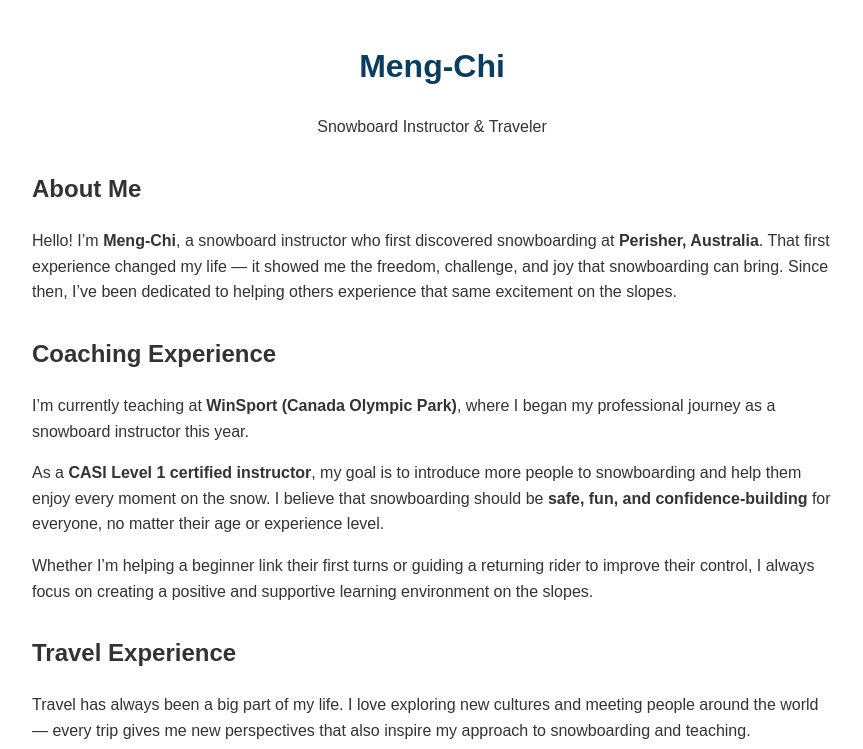
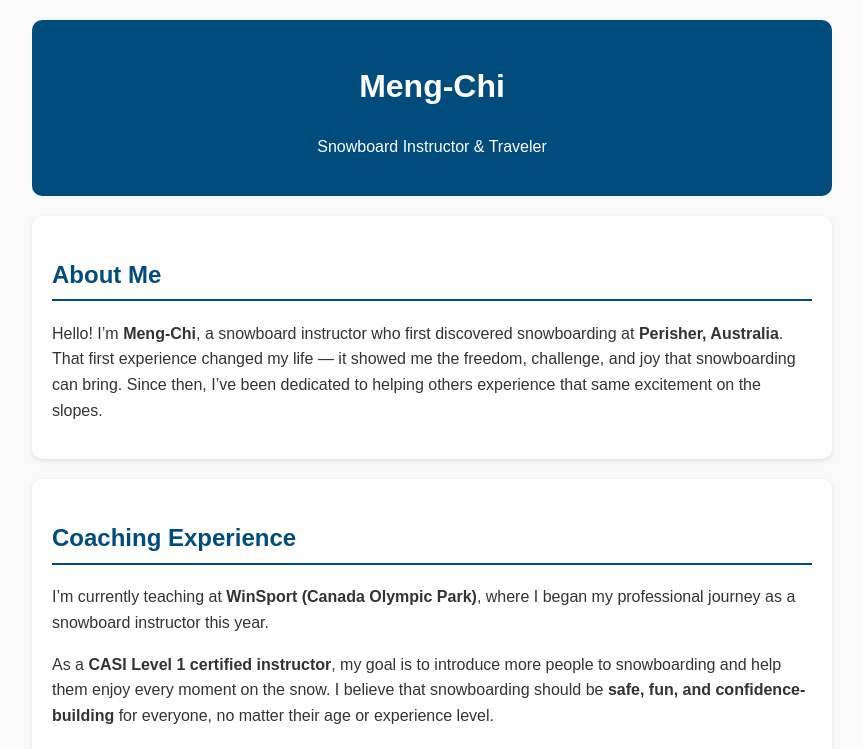
Before and after one commit to chen80122/Meng-Chi, a plain HTML site: page index.html in a window 1280 px wide. Shown: the top 749 px of the page, without its empty margins (208-1071 px from the left). Drawn offline with Linux system fonts and the light colour scheme.

Commit message:
Add files via upload

```diff
--- a/style.css
+++ b/style.css
@@ -1,27 +1,39 @@
 body {
-  font-family: Arial, sans-serif;
+  font-family: 'Arial', sans-serif;
   line-height: 1.6;
   max-width: 800px;
-  margin: auto;
+  margin: 0 auto;
   padding: 20px;
   color: #333;
+  background-color: #f9f9f9;
 }
 
 header, footer {
   text-align: center;
-}
-
-h1 {
-  color: #0a3d62;
+  background: #004c7d;
+  color: white;
+  padding: 20px;
+  border-radius: 10px;
 }
 
 section {
-  margin-top: 30px;
+  background: white;
+  margin-top: 20px;
+  padding: 20px;
+  border-radius: 10px;
+  box-shadow: 0 2px 5px rgba(0,0,0,0.1);
 }
 
-#travel .trip {
-  background: #f5f5f5;
-  padding: 15px;
-  border-radius: 10px;
-  margin-bottom: 20px;
+h2 {
+  color: #004c7d;
+  border-bottom: 2px solid #004c7d;
+  padding-bottom: 5px;
 }
+
+a {
+  color: #004c7d;
+  text-decoration: none;
+}
+
+a:hover {
+  text-decoration: underline;
```
